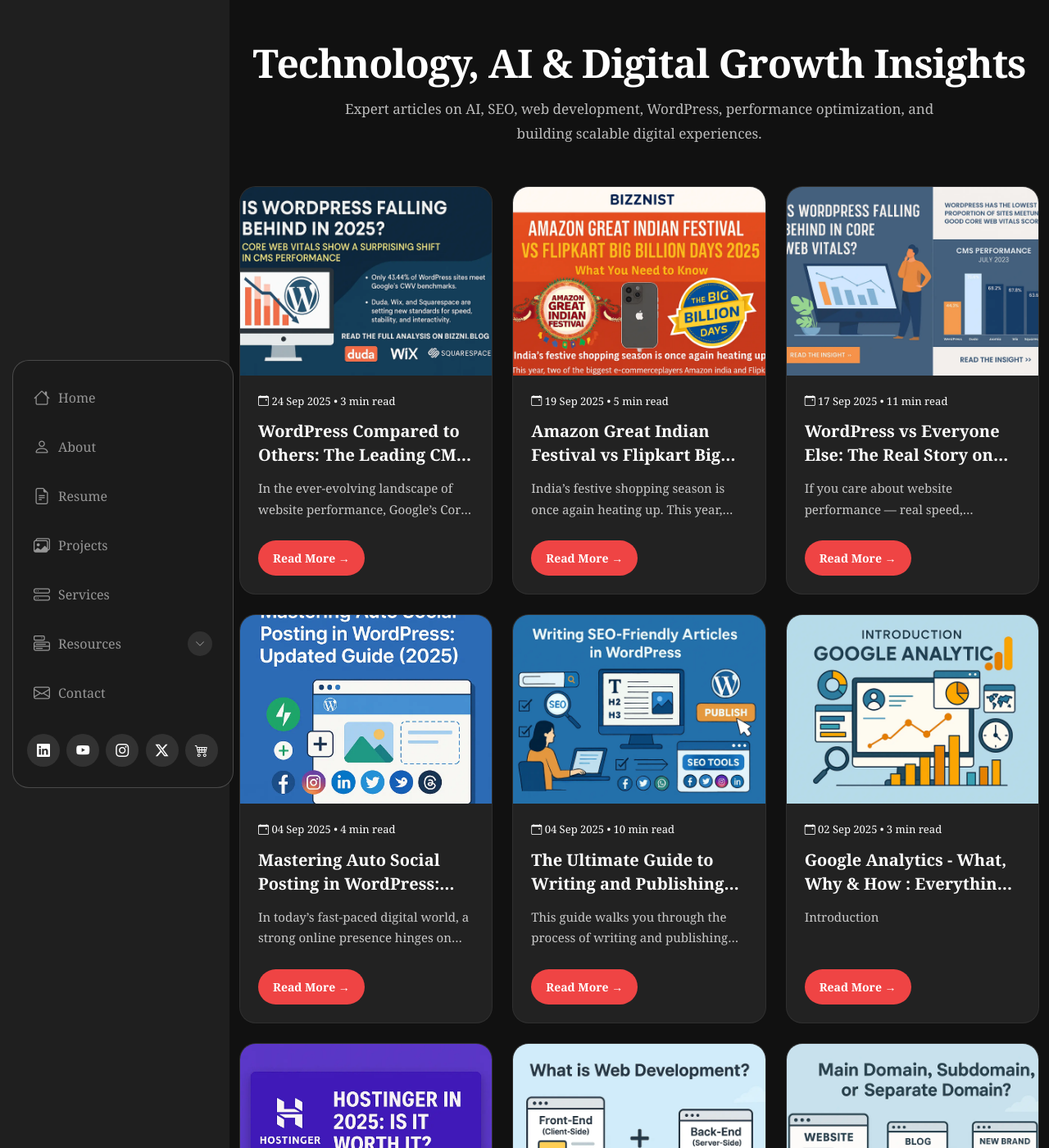
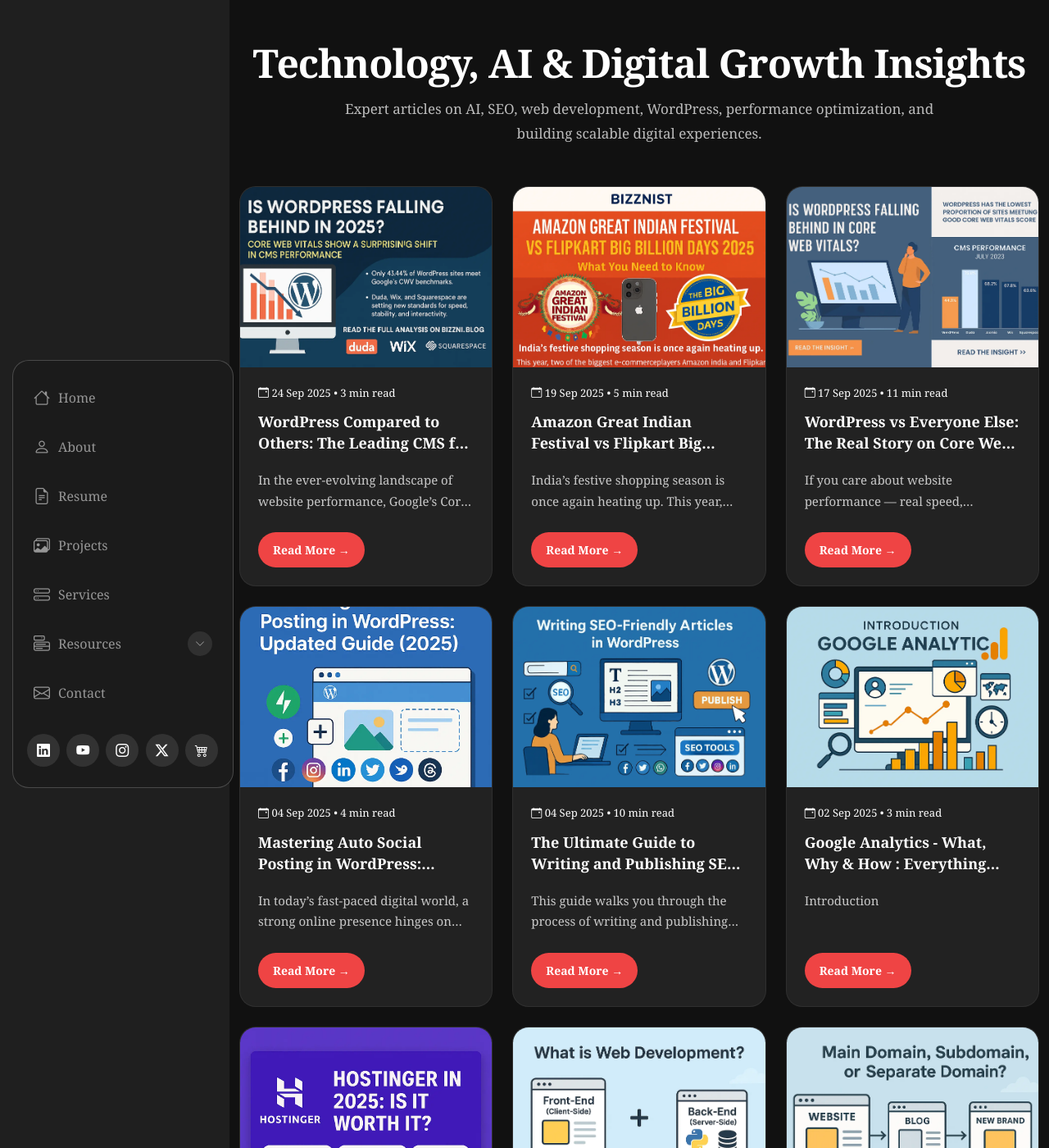
Before and after one commit to iamreemaroy/Reema-Roy, a Jekyll site: the page built from blog/index.html, in a window 1280 px wide and 1400 px high. Shown: the whole window at 82% size. Built offline with Jekyll 4.4.1, drawn with Linux system fonts in a browser that asks for light colours; the list of posts is cut into pages by our own code.

Commit message:
Update index.html

```diff
--- a/blog/index.html
+++ b/blog/index.html
@@ -168,7 +168,7 @@ pagination:
 
 .blog-image {
   width: 100%;
-  height: 230px;
+  height: 220px;
   object-fit: cover;
   display: block;
 }
@@ -194,7 +194,7 @@ pagination:
 /* TITLE */
 
 .blog-title {
-  font-size: 20px;
+  font-size: 18px;
   line-height: 1.45;
   font-weight: 700;
 
```
